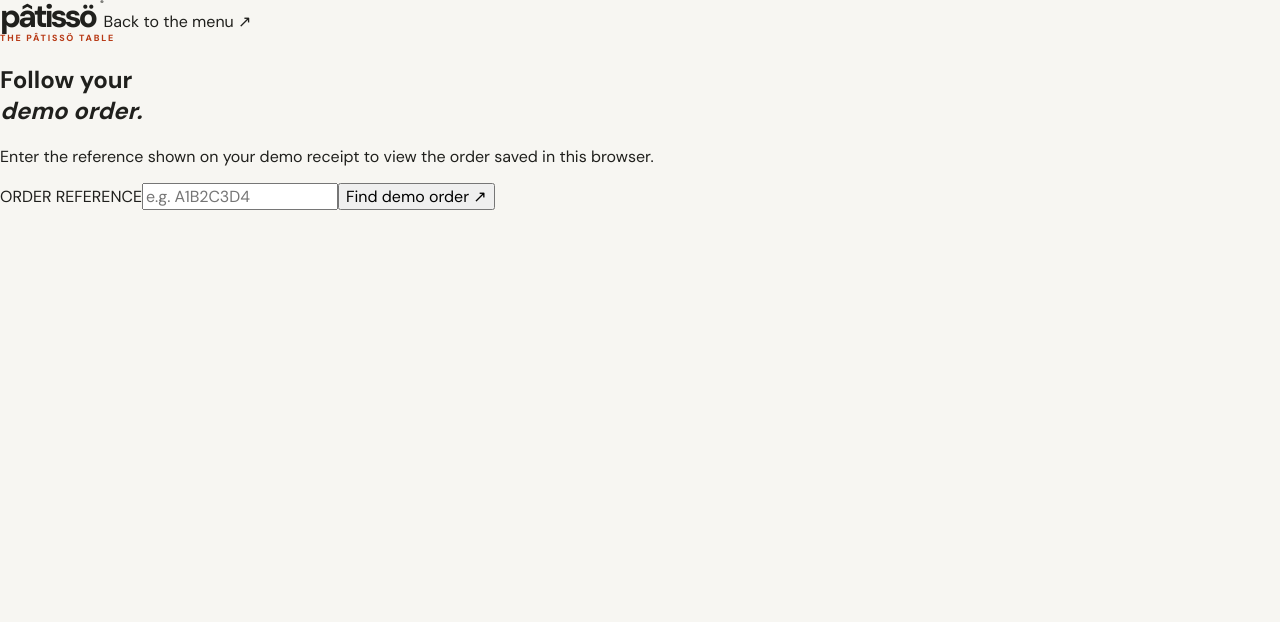
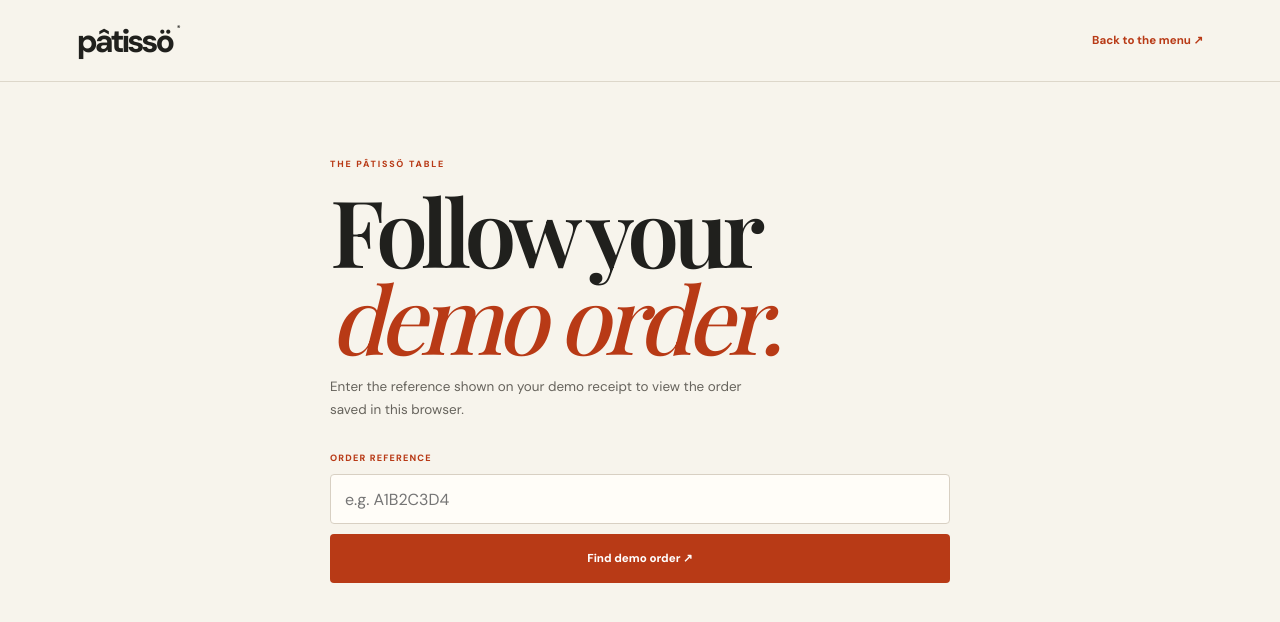
Before and after one commit to Bloody-noodles/patisso, a Next.js app: page /track in a window 1280 px wide. Shown: the top 622 px of the page. Built offline with nearby package versions, Linux system fonts and the light colour scheme; a web font is replaced by a local one.

Commit message:
Style menu pricing and demo order tracking

```diff
--- a/app/globals.css
+++ b/app/globals.css
@@ -326,3 +326,38 @@ html{scroll-padding-top:92px}.site-header{position:sticky;top:0}
 .voice-order li b{flex:0 0 auto;color:var(--tomato-contrast);font-size:.68rem}
 .voice-order-note{margin:10px 0 0;padding-top:9px;border-top:1px solid #e8ded1;color:var(--muted);font-size:.65rem;line-height:1.5}
 .voice-order-foot{margin:11px 0 0;color:#777064;font-size:.57rem;line-height:1.55}
+
+
+/* TZS menu prices and browser-saved demo order tracking */
+.food-card-price{display:inline-block;margin-top:12px;color:var(--tomato-contrast);font-size:.83rem;font-weight:900;letter-spacing:.015em}
+.voice-order li span{display:flex;flex-direction:column;gap:3px}
+.voice-order li small{color:var(--muted);font-size:.58rem}
+.voice-order-total,.track-total{display:flex;justify-content:space-between;align-items:center;gap:12px;margin-top:13px;padding-top:12px;border-top:1px solid #e8ded1;color:var(--tomato-contrast);font-size:.59rem;font-weight:900;letter-spacing:.1em}
+.voice-order-total b,.track-total b{font-size:1.02rem;letter-spacing:0;color:var(--ink)}
+.voice-track-link{display:inline-block;margin-top:12px;color:var(--tomato-contrast);font-size:.67rem;font-weight:800;text-decoration:underline;text-underline-offset:3px}
+.track-page{min-height:100svh;background:#f7f4ec;color:var(--ink)}
+.track-header{height:82px;padding:0 clamp(22px,6vw,84px);display:flex;align-items:center;justify-content:space-between;border-bottom:1px solid #ddd7ca}
+.track-back{font-size:.72rem;font-weight:700;color:var(--tomato-contrast)}
+.track-content{width:min(100% - 40px,620px);margin:0 auto;padding:76px 0 100px}
+.track-content h1{margin:16px 0;font:600 clamp(3.3rem,9vw,5.8rem)/.94 var(--serif);letter-spacing:-.065em}
+.track-content h1 em{color:var(--tomato-contrast);font-weight:500}
+.track-intro{max-width:430px;color:var(--muted);font-size:.84rem;line-height:1.7}
+.track-form{display:grid;gap:10px;margin:30px 0 25px}
+.track-form label{font-size:.57rem;font-weight:900;letter-spacing:.13em;color:var(--tomato-contrast)}
+.track-form input{width:100%;min-height:50px;padding:0 14px;border:1px solid #d8d0c3;border-radius:4px;background:#fffdf8;color:var(--ink);font:inherit}
+.track-form button{min-height:49px;border:0;border-radius:4px;background:var(--tomato-contrast);color:#fff;font-size:.72rem;font-weight:900}
+.track-not-found{padding:14px;border:1px solid #e3c9bd;background:#fff8f3;color:#8d352c;font-size:.75rem;line-height:1.6}
+.track-receipt{margin-top:26px;padding:22px;border:1px solid #ded2c3;border-radius:7px;background:#fffdf8;box-shadow:0 15px 40px #3933270d}
+.track-receipt-top{display:flex;justify-content:space-between;gap:12px;padding-bottom:14px;border-bottom:1px solid #e8ded1;color:var(--tomato-contrast);font-size:.57rem;font-weight:900;letter-spacing:.1em}
+.track-receipt-top b{color:var(--ink);letter-spacing:.03em}
+.track-status{display:flex;align-items:center;gap:8px;margin-top:17px;font-size:.78rem;font-weight:800}
+.track-status-dot{width:8px;height:8px;border-radius:50%;background:#64845a;box-shadow:0 0 0 4px #64845a18}
+.track-created{margin:7px 0 0;color:var(--muted);font-size:.64rem}
+.track-receipt ul{display:grid;gap:13px;margin:22px 0;padding:0;list-style:none}
+.track-receipt li{display:flex;justify-content:space-between;gap:14px;font-size:.75rem;line-height:1.45}
+.track-receipt li span{display:flex;flex-direction:column;gap:3px}
+.track-receipt li small{color:var(--muted);font-size:.62rem}
+.track-receipt li>b{white-space:nowrap}
+.track-note{padding-top:12px;border-top:1px solid #e8ded1;color:var(--muted);font-size:.7rem;line-height:1.55}
+.track-disclaimer{margin:18px 0 0;padding-top:14px;border-top:1px solid #e8ded1;color:#827b70;font-size:.62rem;line-height:1.65}
+@media(max-width:600px){.track-header{height:70px}.track-content{padding-top:56px}.track-receipt{padding:17px}.track-receipt li{font-size:.69rem}}
```
